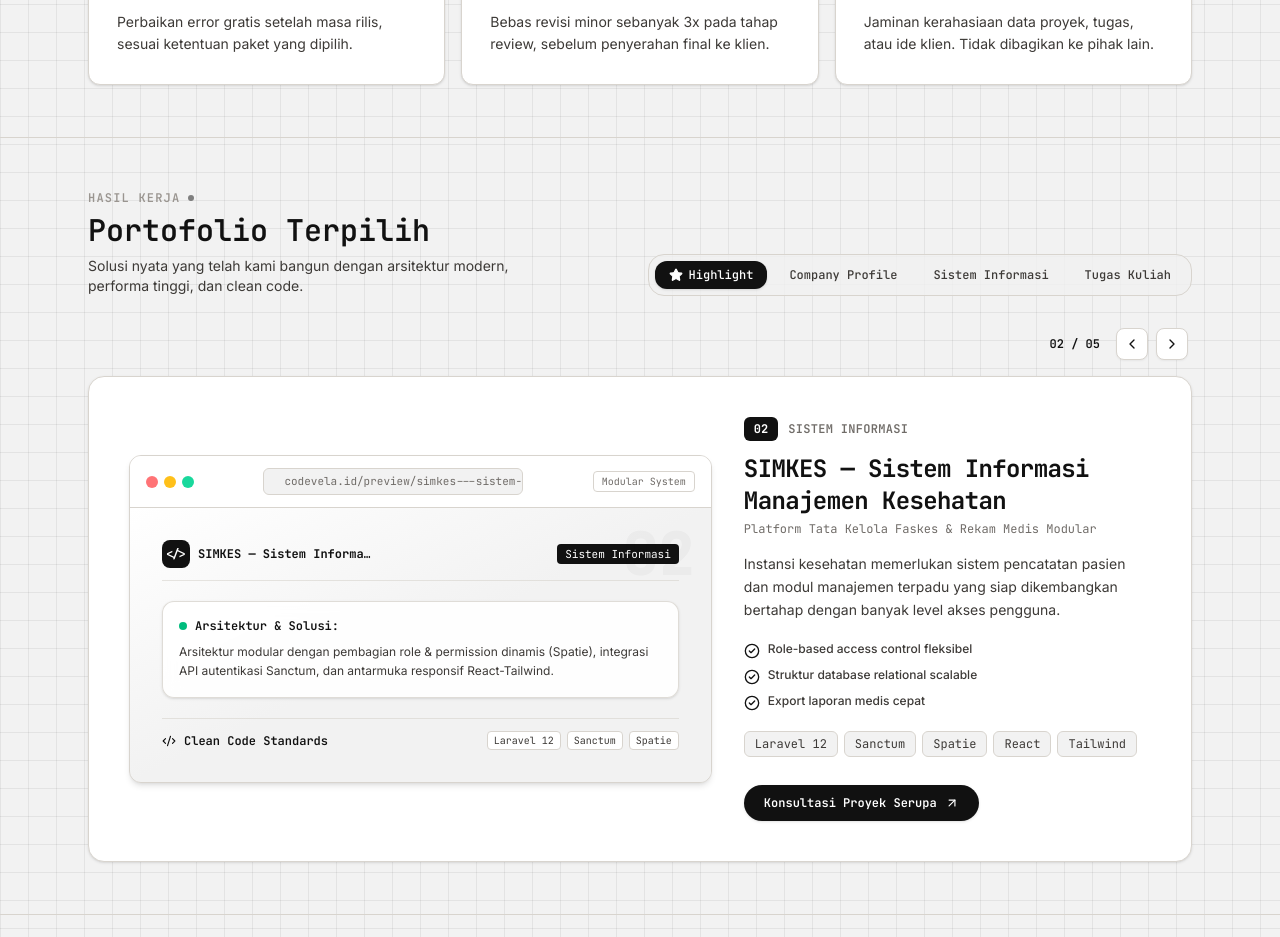
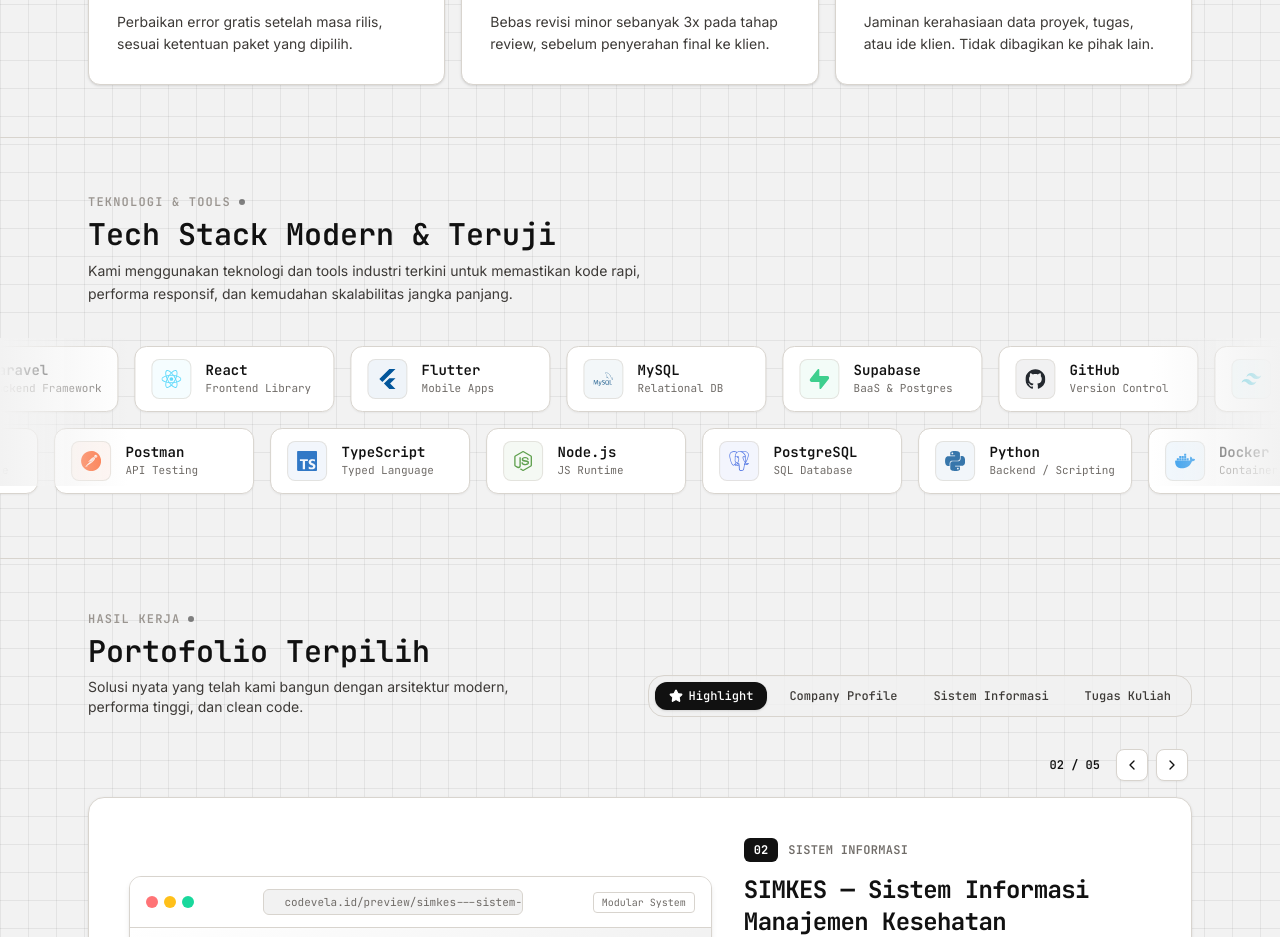
Before and after one commit to Asael25/codevela-website, a Next.js app: page / in a window 1280 px wide. Shown: the part 3160-4097 px from the top of the page. Built offline with nearby package versions, Linux system fonts and the light colour scheme.

Commit message:
update section techstack

```diff
--- a/package.json
+++ b/package.json
@@ -14,6 +14,7 @@
     "next": "16.3.4",
     "react": "19.2.8",
     "react-dom": "19.2.8",
+    "react-icons": "^5.7.0",
     "swiper": "^14.2.0"
   },
   "devDependencies": {
--- a/src/app/globals.css
+++ b/src/app/globals.css
@@ -61,3 +61,39 @@ html {
 .custom-faq-scrollbar::-webkit-scrollbar-thumb:hover {
   background: #9A9590;
 }
+
+/* Marquee Animation */
+@keyframes marquee {
+  0% {
+    transform: translateX(0%);
+  }
+  100% {
+    transform: translateX(-50%);
+  }
+}
+
+@keyframes marquee-reverse {
+  0% {
+    transform: translateX(-50%);
+  }
+  100% {
+    transform: translateX(0%);
+  }
+}
+
+.animate-marquee {
+  display: flex;
+  width: max-content;
+  animation: marquee 40s linear infinite;
+}
+
+.animate-marquee-reverse {
+  display: flex;
+  width: max-content;
+  animation: marquee-reverse 40s linear infinite;
+}
+
+.animate-marquee:hover,
+.animate-marquee-reverse:hover {
+  animation-play-state: paused;
+}
--- a/src/app/page.tsx
+++ b/src/app/page.tsx
@@ -5,6 +5,7 @@ import Benefits from "@/components/sections/Benefits";
 import Process from "@/components/sections/Process";
 import Pricing from "@/components/sections/Pricing";
 import Guarantee from "@/components/sections/Guarantee";
+import TechStack from "@/components/sections/TechStack";
 import Portfolio from "@/components/sections/Portfolio";
 import Testimonials from "@/components/sections/Testimonials";
 import CtaBanner from "@/components/sections/CtaBanner";
@@ -20,6 +21,7 @@ export default function Home() {
         <Process />
         <Pricing />
         <Guarantee />
+        <TechStack />
         <Portfolio />
         <Testimonials />
         <CtaBanner />
--- a/src/components/sections/TechStack.tsx
+++ b/src/components/sections/TechStack.tsx
@@ -1,4 +1,132 @@
-// TechStack section removed per user request (Codevela supports flexible/custom tech stacks)
+"use client";
+
+import { motion } from "framer-motion";
+import { TECH_STACK, TechStackItem } from "@/lib/data";
+import { IconType } from "react-icons";
+import {
+    SiNextdotjs,
+    SiLaravel,
+    SiReact,
+    SiFlutter,
+    SiMysql,
+    SiSupabase,
+    SiGithub,
+    SiTailwindcss,
+    SiTypescript,
+    SiNodedotjs,
+    SiPostgresql,
+    SiPython,
+    SiDocker,
+    SiPhp,
+    SiPostman,
+} from "react-icons/si";
+
+const ICON_MAP: Record<string, IconType> = {
+    SiNextdotjs,
+    SiLaravel,
+    SiReact,
+    SiFlutter,
+    SiMysql,
+    SiSupabase,
+    SiGithub,
+    SiTailwindcss,
+    SiTypescript,
+    SiNodedotjs,
+    SiPostgresql,
+    SiPython,
+    SiDocker,
+    SiPhp,
+    SiPostman,
+};
+
+function TechCard({ item }: { item: TechStackItem }) {
+    const IconComponent = ICON_MAP[item.icon] || SiReact;
+
+    return (
+        <div className="group relative flex items-center gap-3.5 px-4 py-3 rounded-xl border border-base-gray-light bg-base-white shadow-xs hover:shadow-md hover:-translate-y-0.5 hover:border-base-black/40 transition-all duration-300 shrink-0 cursor-default select-none min-w-[200px]">
+            <div
+                className="w-10 h-10 rounded-lg border border-base-gray-light/60 bg-base-subtle/80 flex items-center justify-center shrink-0 group-hover:scale-105 transition-transform duration-300"
+                style={{
+                    backgroundColor: `${item.color}10`, // 10% opacity tint
+                }}
+            >
+                <IconComponent
+                    className="w-5 h-5 transition-transform duration-300 group-hover:scale-110"
+                    style={{ color: item.color }}
+                />
+            </div>
+            <div className="flex flex-col min-w-0">
+                <span className="font-mono text-sm font-semibold text-base-black truncate group-hover:text-base-black/90">
+                    {item.name}
+                </span>
+                <span className="text-[11px] font-mono text-base-gray-medium truncate">
+                    {item.category}
+                </span>
+            </div>
+        </div>
+    );
+}
+
 export default function TechStack() {
-    return null;
+    // Split into 2 rows for balanced opposite-direction marquee
+    const halfIndex = Math.ceil(TECH_STACK.length / 2);
+    const row1 = TECH_STACK.slice(0, halfIndex);
+    const row2 = TECH_STACK.slice(halfIndex);
+
+    // Duplicate arrays for seamless infinite loop
+    const duplicatedRow1 = [...row1, ...row1];
+    const duplicatedRow2 = [...row2, ...row2];
+
+    return (
+        <section id="tech-stack" className="py-10 md:py-14 border-t border-base-gray-light overflow-hidden relative">
+            <div className="max-w-6xl mx-auto px-6 mb-8">
+                <motion.div
+                    initial={{ opacity: 0, y: 24 }}
+                    whileInView={{ opacity: 1, y: 0 }}
+                    viewport={{ once: true, amount: 0.3, margin: "0px 0px -60px 0px" }}
+                    transition={{ duration: 0.65, ease: [0.16, 1, 0.3, 1] }}
+                >
+                    <div className="flex items-center gap-2">
+                        <span className="font-mono text-xs uppercase tracking-widest text-base-gray font-semibold">
+                            Teknologi & Tools
+                        </span>
+                        <span className="w-1.5 h-1.5 rounded-full bg-base-black animate-pulse" />
+                    </div>
+                    <h2 className="mt-1.5 font-mono text-2xl md:text-3xl font-semibold text-base-black">
+                        Tech Stack Modern & Teruji
+                    </h2>
+                    <p className="mt-2 text-sm text-base-gray-dark max-w-xl leading-relaxed">
+                        Kami menggunakan teknologi dan tools industri terkini untuk memastikan kode rapi, performa responsif, dan kemudahan skalabilitas jangka panjang.
+                    </p>
+                </motion.div>
+            </div>
+
+            {/* Marquee Container with side gradient masks */}
+            <div className="relative w-full overflow-hidden py-2 space-y-4">
+                {/* Left & Right Gradient Shadows */}
+                <div
+                    aria-hidden="true"
+                    className="pointer-events-none absolute left-0 top-0 bottom-0 w-16 sm:w-32 bg-gradient-to-r from-[#F2F2F2] to-transparent z-10"
+                />
+                <div
+                    aria-hidden="true"
+                    className="pointer-events-none absolute right-0 top-0 bottom-0 w-16 sm:w-32 bg-gradient-to-l from-[#F2F2F2] to-transparent z-10"
+                />
+
+                {/* Row 1: Leftward Marquee */}
+                <div className="flex animate-marquee gap-4 items-center">
+                    {duplicatedRow1.map((item, idx) => (
+                        <TechCard key={`row1-${item.name}-${idx}`} item={item} />
+                    ))}
+                </div>
+
+                {/* Row 2: Rightward Marquee (Opposite direction) */}
+                <div className="flex animate-marquee-reverse gap-4 items-center">
+                    {duplicatedRow2.map((item, idx) => (
+                        <TechCard key={`row2-${item.name}-${idx}`} item={item} />
+                    ))}
+                </div>
+            </div>
+        </section>
+    );
 }
--- a/src/lib/data.ts
+++ b/src/lib/data.ts
@@ -361,3 +361,28 @@ export const FAQS: FAQItem[] = [
         keyPoints: ["Penjelasan alur logika coding", "Catatan struktur folder & controller", "Siap untuk presentasi/sidang"],
     },
 ];
+
+export type TechStackItem = {
+    name: string;
+    category: string;
+    icon: string;
+    color: string;
+};
+
+export const TECH_STACK: TechStackItem[] = [
+    { name: "Next.js", category: "Fullstack / SSR", icon: "SiNextdotjs", color: "#000000" },
+    { name: "Laravel", category: "Backend Framework", icon: "SiLaravel", color: "#FF2D20" },
+    { name: "React", category: "Frontend Library", icon: "SiReact", color: "#61DAFB" },
+    { name: "Flutter", category: "Mobile Apps", icon: "SiFlutter", color: "#02569B" },
+    { name: "MySQL", category: "Relational DB", icon: "SiMysql", color: "#4479A1" },
+    { name: "Supabase", category: "BaaS & Postgres", icon: "SiSupabase", color: "#3ECF8E" },
+    { name: "GitHub", category: "Version Control", icon: "SiGithub", color: "#24292F" },
+    { name: "Tailwind CSS", category: "UI Styling", icon: "SiTailwindcss", color: "#06B6D4" },
+    { name: "TypeScript", category: "Typed Language", icon: "SiTypescript", color: "#3178C6" },
+    { name: "Node.js", category: "JS Runtime", icon: "SiNodedotjs", color: "#5FA04E" },
+    { name: "PostgreSQL", category: "SQL Database", icon: "SiPostgresql", color: "#4169E1" },
+    { name: "Python", category: "Backend / Scripting", icon: "SiPython", color: "#3776AB" },
+    { name: "Docker", category: "Containerization", icon: "SiDocker", color: "#2496ED" },
+    { name: "PHP", category: "Server Language", icon: "SiPhp", color: "#777BB4" },
+    { name: "Postman", category: "API Testing", icon: "SiPostman", color: "#FF6C37" },
+];
```
Also changed, not shown: 1 other file (tests, documents, lock files or other folders).
